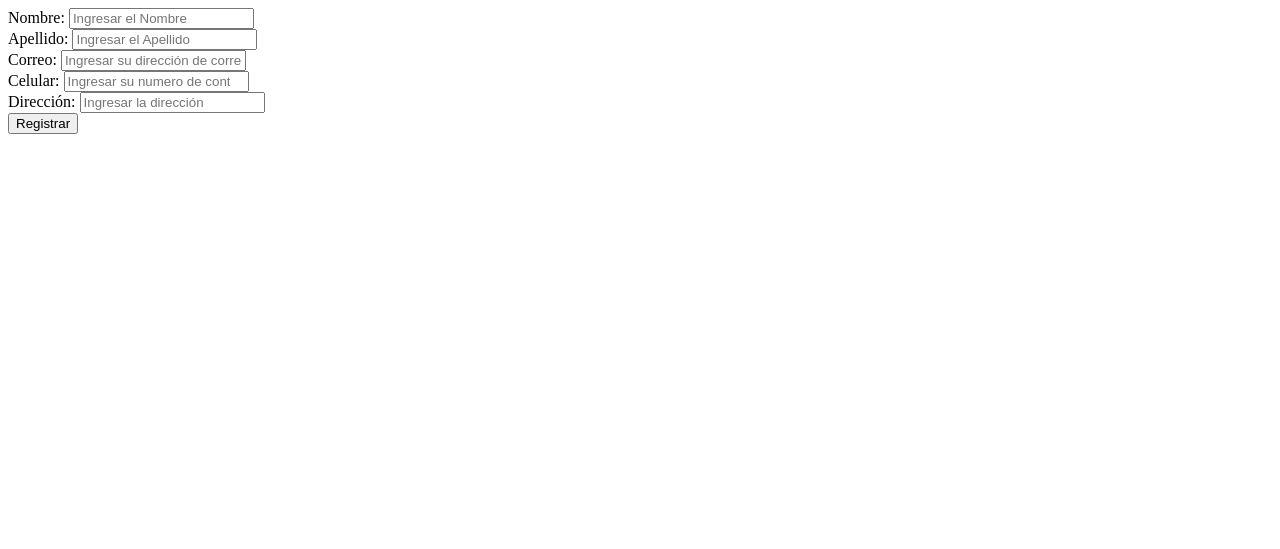
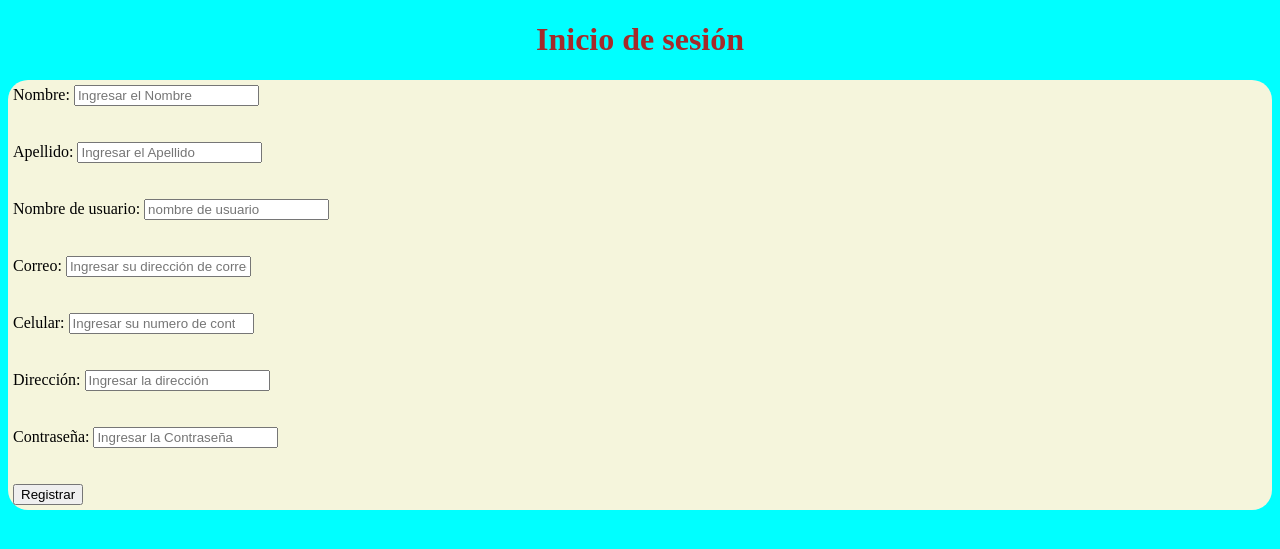
Before and after one commit to hametvega/Creando_apis, a Python web app: template App/templates/Registrar.html in a window 1280 px wide. Shown: the top 549 px of the page. Run offline with Jinja, Linux system fonts and the light colour scheme; the template is opened without the code that fills it, so the values that code supplies are empty.

Commit message:
Directorio 2

```diff
--- a/App/static/css/estilos.css
+++ b/App/static/css/estilos.css
@@ -1,3 +1,6 @@
 #titulo{
     background-color: aquamarine;
 }
+h1{
+    text-align: center;
+}
--- /dev/null
+++ b/App/static/css/registro.css
@@ -0,0 +1,18 @@
+body{
+
+    background-color: aqua;
+}
+h1{
+    color: brown;
+    text-align: center;
+}
+form{
+    border: 15px;
+    border-color: aquamarine;
+}
+.contenedor{
+    padding: 5px;
+    border-radius: 20px;
+    border-color: aquamarine;
+    background-color: beige;
+}
--- a/App/templates/Index.html
+++ b/App/templates/Index.html
@@ -3,7 +3,8 @@
 <head>
     <meta charset="UTF-8">
     <meta name="viewport" content="width=device-width, initial-scale=1.0">
-    <link rel="stylesheet" href="{{ url_for('static', filename='css/estilos.css')}}">
+    <link rel="stylesheet" href="{{url_for('static', filename='css/estilos.css')}}" type="text.css">
+
     <title>Pagina principal</title>
 </head>
 <body>
--- a/App/templates/Registrar.html
+++ b/App/templates/Registrar.html
@@ -3,22 +3,29 @@
 <head>
     <meta charset="UTF-8">
     <meta name="viewport" content="width=device-width, initial-scale=1.0">
+    <link rel="stylesheet" href="{{url_for('static',filename='css/registro.css')}}">
     <title>Registro Persona</title>
+    <h1 class="titulo"> Inicio de sesión</h1>
 </head>
 <body>
-    <form>
+    <form action="/Registrar" method="post">
+        <div class="contenedor">
             <label>Nombre: </label>
-        <input type="text" placeholder="Ingresar el Nombre">
+            <input type="text" required name="name" placeholder="Ingresar el Nombre"><br><br>
             <br> <label>Apellido: </label> <!-- el place holder es para texto en el fondo -->
-        <input type="text" placeholder="Ingresar el Apellido">
+            <input type="text" required name="apellido" placeholder="Ingresar el Apellido"><br><br>
+            <br> <label>Nombre de usuario: </label>
+            <input type="text" required name="usuario" placeholder="nombre de usuario"><br><br>
             <br> <label>Correo: </label>
-        <input type="text" placeholder="Ingresar su dirección de correo">
+            <input type="text" required name="correo" placeholder="Ingresar su dirección de correo"><br><br>
             <br> <label>Celular: </label>
-        <input type="number" placeholder="Ingresar su numero de contacto">
+            <input type="number" required name="celular" placeholder="Ingresar su numero de contacto"><br><br>
             <br> <label>Dirección: </label>
-        <input type="text" placeholder="Ingresar la dirección">
+            <input type="text" required name="direccion" placeholder="Ingresar la dirección"><br><br>
+            <br> <label>Contraseña: </label>
+            <input type="password" required name="contrasena" placeholder="Ingresar la Contraseña"><br><br>
             <br> <button type="submit">Registrar</button>
-
+        </div>
     </form>
 
 </body>
```
Also changed, not shown: App/App.py (+30 -3 lines). Lines whose indentation alone changed are shown as unchanged.
